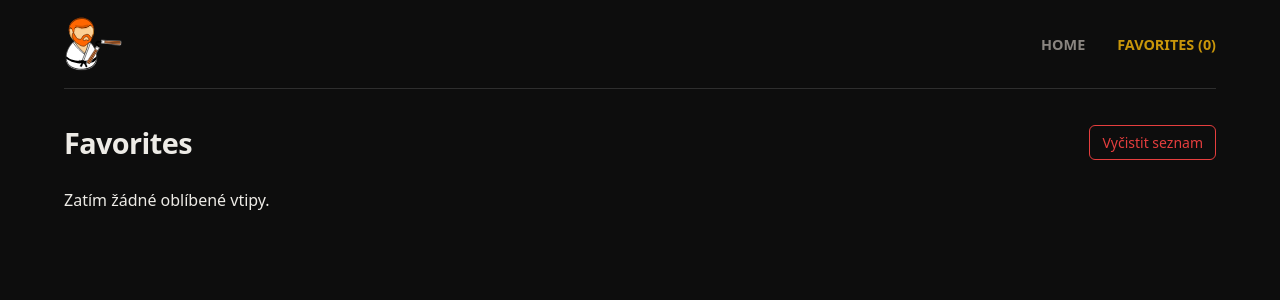
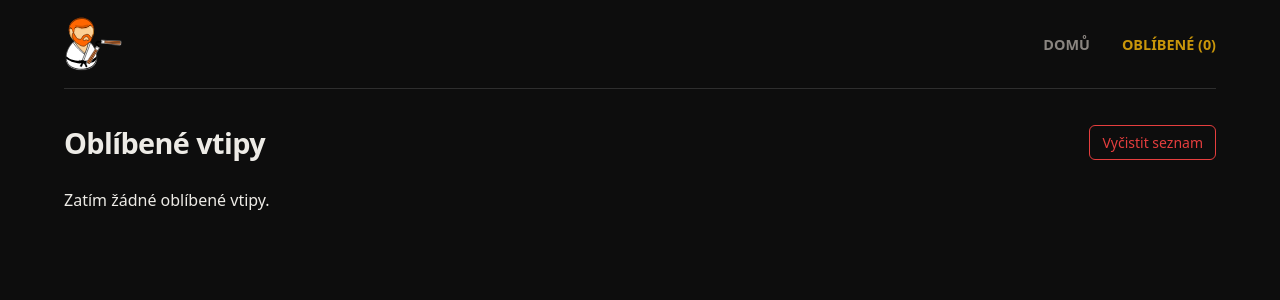
Before and after one commit to Maarrttiinn456/datgroup_test, a React (Create React App) app: page /favorites in a window 1280 px wide. Shown: the top 300 px of the page. Built offline with nearby package versions, Linux system fonts and the light colour scheme.

Commit message:
úprava menu na češtinu

```diff
--- a/src/components/Header.tsx
+++ b/src/components/Header.tsx
@@ -31,7 +31,7 @@ export default function Header() {
                                 location.pathname === '/' ? styles.active : ''
                             }
                         >
-                            Home
+                            Domů
                         </Link>
                     </li>
                     <li>
@@ -43,7 +43,7 @@ export default function Header() {
                                     : ''
                             }
                         >
-                            Favorites ({favCount})
+                            Oblíbené ({favCount})
                         </Link>
                     </li>
                 </ul>
--- a/src/pages/FavoritesPage.tsx
+++ b/src/pages/FavoritesPage.tsx
@@ -17,7 +17,7 @@ export default function FavoritesPage() {
     return (
         <div className={styles.page}>
             <div className={styles.header}>
-                <h1>Favorites</h1>
+                <h1>Oblíbené vtipy</h1>
                 <div>
                     <button
                         className={styles.clearBtn}
```
